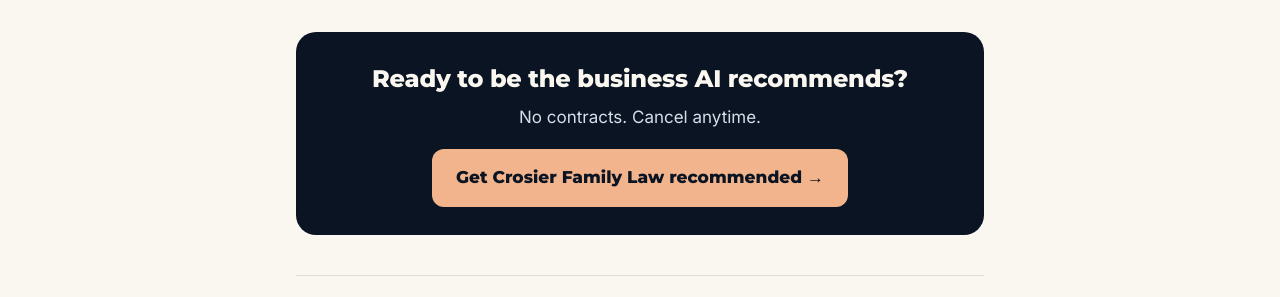
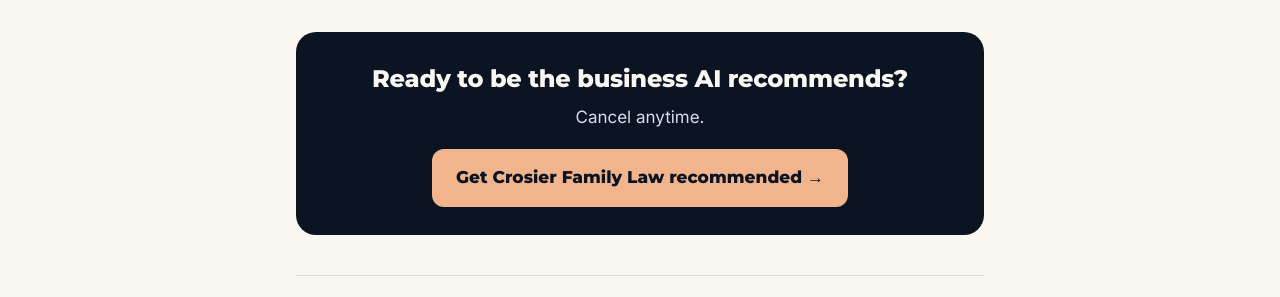
Before and after one commit to GeoRoll/geo-portal, a Jekyll site: the page built from audits/crosier-family-law-franklin-3f58069709d8/index.html, in a window 1280 px wide. Shown: the part 1809-2106 px from the top of the page. Built offline with Jekyll 4.4.1, drawn with Linux system fonts in a browser that asks for light colours.

Commit message:
Refresh audit Crosier Family Law

```diff
--- a/audits/crosier-family-law-franklin-3f58069709d8/index.html
+++ b/audits/crosier-family-law-franklin-3f58069709d8/index.html
@@ -59,7 +59,7 @@
 <div class="player"><video src="https://georoll.github.io/geo-portal/assets/georoll-video.mp4" playsinline preload="none" poster="https://georoll.github.io/geo-portal/assets/georoll-video-poster.jpg"></video></div>
 <script>document.querySelectorAll('.player').forEach(function(w){var v=w.querySelector('video');v.setAttribute('aria-label','Play video');v.tabIndex=0;function go(){if(w.classList.contains('on'))return;v.controls=true;w.classList.add('on');v.play();}v.addEventListener('click',go);v.addEventListener('keydown',function(e){if(e.key==='Enter'||e.key===' '){e.preventDefault();go();}});});</script>
 
-<div class="cta"><h2>Ready to be the business AI recommends?</h2><p>No contracts. Cancel anytime.</p><a class="btn" href="https://georoll.lemonsqueezy.com/checkout/buy/3d1cb329-b98d-4977-9238-4ab86fe7f325">Get Crosier Family Law recommended →</a></div>
+<div class="cta"><h2>Ready to be the business AI recommends?</h2><p>Cancel anytime.</p><a class="btn" href="https://georoll.lemonsqueezy.com/checkout/buy/3d1cb329-b98d-4977-9238-4ab86fe7f325">Get Crosier Family Law recommended →</a></div>
 
 <footer>This check used ChatGPT with live web search on October 29, 2026. AI answers change over time and can differ by person and location. GeoRoll, Rollout LLC.</footer>
 </div></main></body></html>{% endraw %}
```
